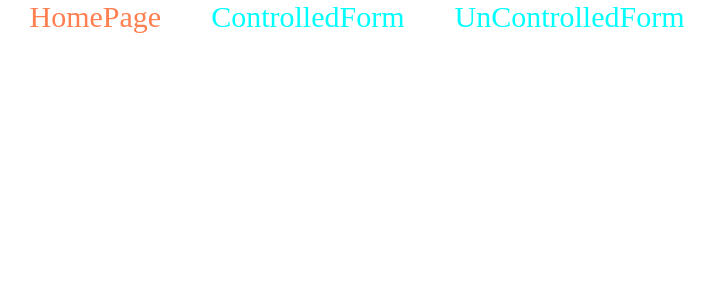
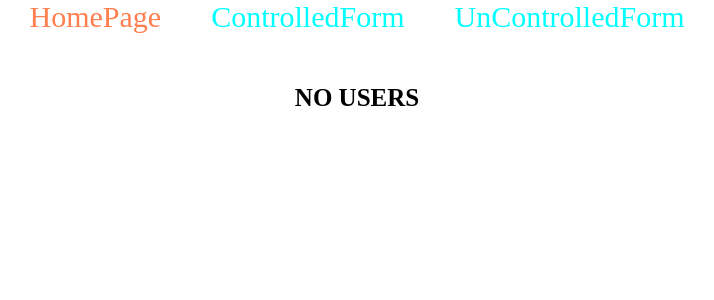
Before and after one commit to ab3MN/react-forms, a React (Vite) app: page / in a window 1280 px wide. Shown: the top 300 px of the page, without its empty margins (283-997 px from the left). Built offline with nearby package versions, Linux system fonts and the light colour scheme.

Commit message:
feat:implement password strength bar

```diff
--- a/src/page/HomePage/HomePage.tsx
+++ b/src/page/HomePage/HomePage.tsx
@@ -4,6 +4,10 @@ import { useAppSelector } from '../../hooks/useAppSelector';
 
 const HomePage = (): ReactNode => {
   const users = useAppSelector((state) => state.userReducer.users);
+
+  if (users.length === 0) {
+    return <h1 style={{ fontSize: '2.5rem', textAlign: 'center', marginTop: '5rem' }}>NO USERS</h1>;
+  }
 
   return (
     <section className='section'>
```
